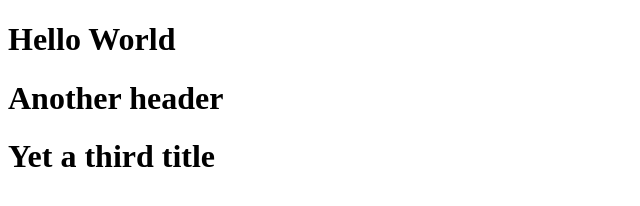
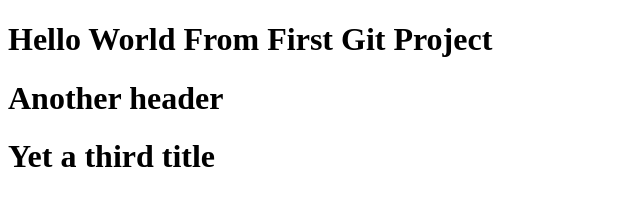
Before and after one commit to Dottermusch/DWPHelloWorld, a plain HTML site: page DWPHelloWorld/WebContent/Index.html in a window 1280 px wide. Shown: the whole page, without its empty margins (0-640 px from the left). Drawn offline with Linux system fonts and the light colour scheme.

Commit message:
Updated HTML test page.

```diff
--- a/DWPHelloWorld/WebContent/Index.html
+++ b/DWPHelloWorld/WebContent/Index.html
@@ -5,7 +5,7 @@
 <title>Insert title here</title>
 </head>
 <body>
-	<h1>Hello World</h1>
+	<h1>Hello World From First Git Project</h1>
 	<h1>Another header</h1>
 	<h1>Yet a third title</h1>
 </body>
```
